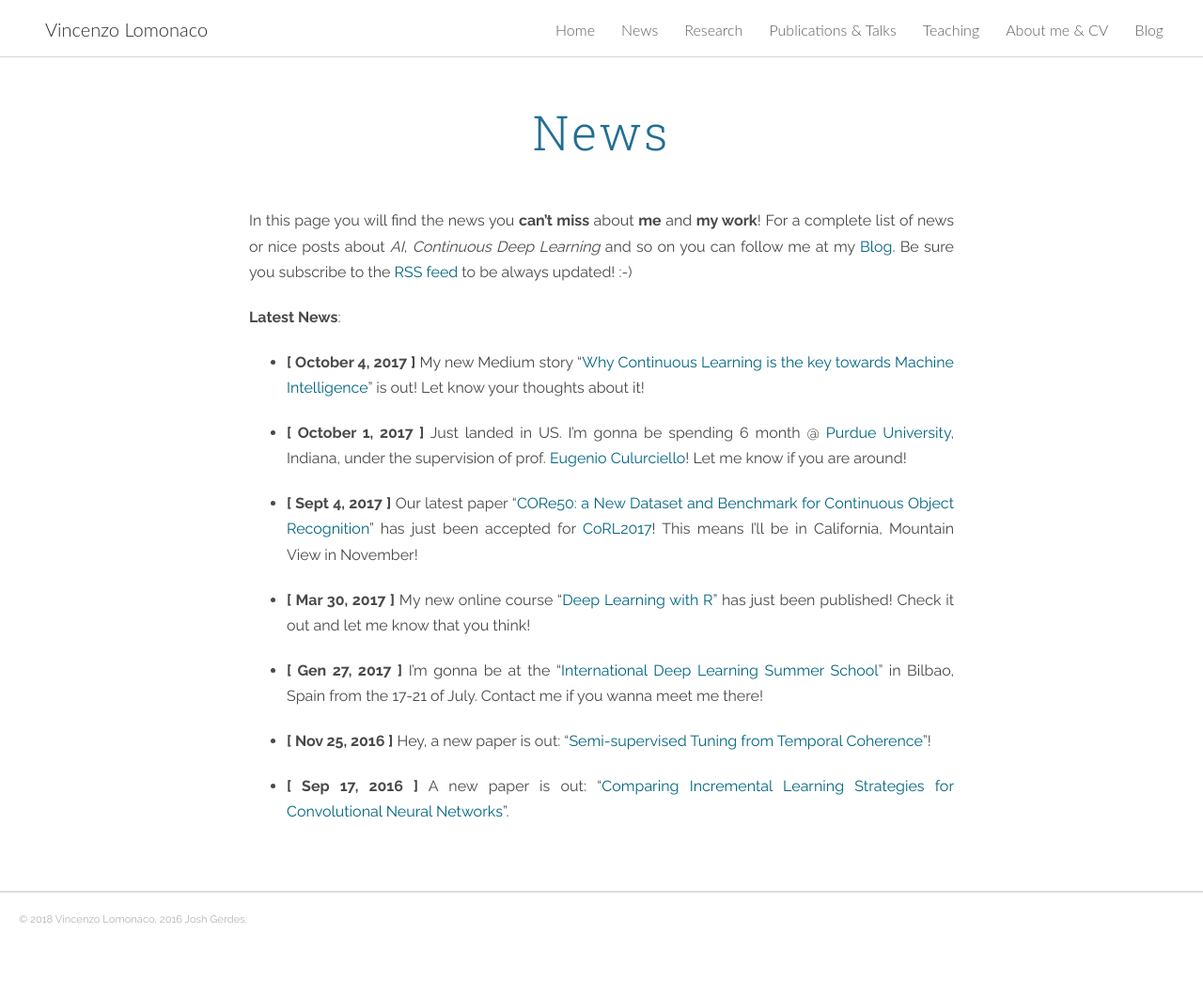
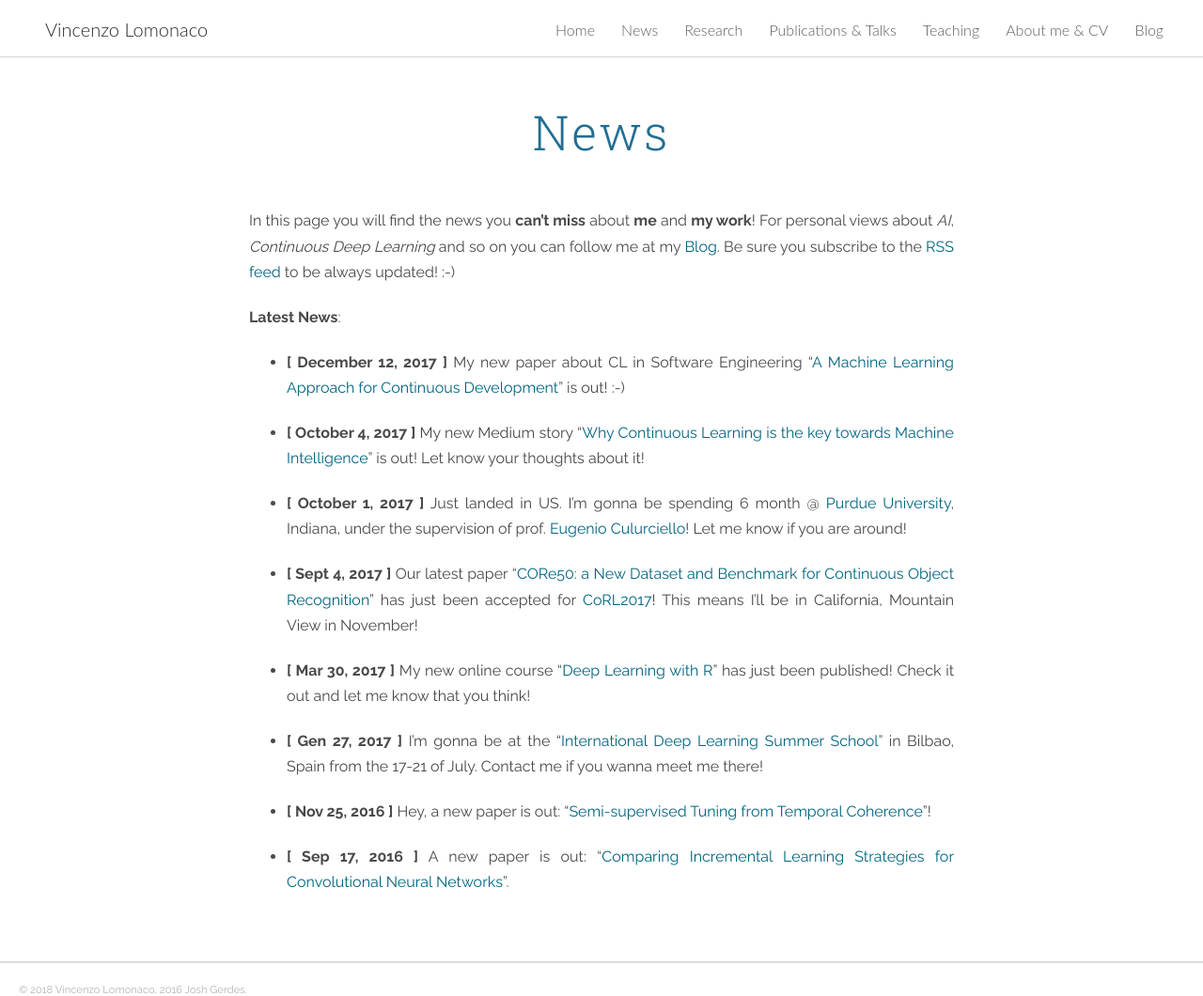
Before and after one commit to vlomonaco/website, a Jekyll site: the page built from news.md, in a window 1280 px wide and 1060 px high. Shown: the whole window at 94% size. Built offline with Jekyll 4.4.1, drawn with Linux system fonts in a browser that asks for light colours; nearby versions of some CDN libraries.

Commit message:
news updated

```diff
--- a/news.md
+++ b/news.md
@@ -3,10 +3,12 @@ title:  "News"
 layout: page
 ---
 
-In this page you will find the news you **can't miss** about **me** and **my work**! For a complete list of news or nice posts about *AI*, *Continuous Deep Learning* and so on you can follow me at my [Blog][blog].
+In this page you will find the news you **can't miss** about **me** and **my work**! For personal views about *AI*, *Continuous Deep Learning* and so on you can follow me at my [Blog][blog].
 Be sure you subscribe to the [RSS feed][rss] to be always updated! :-)
 
 **Latest News**:
+
+- **[ December 12, 2017 ]** My new paper about CL in Software Engineering "[A Machine Learning Approach for Continuous Development][raia]” is out! :-)
 
 - **[ October 4, 2017 ]** My new Medium story "[Why Continuous Learning is the key towards Machine Intelligence][continuousAIpost]” is out! Let know your thoughts about it!
 
```
Also changed, not shown: other parts of news.md (+1 -0 lines).
